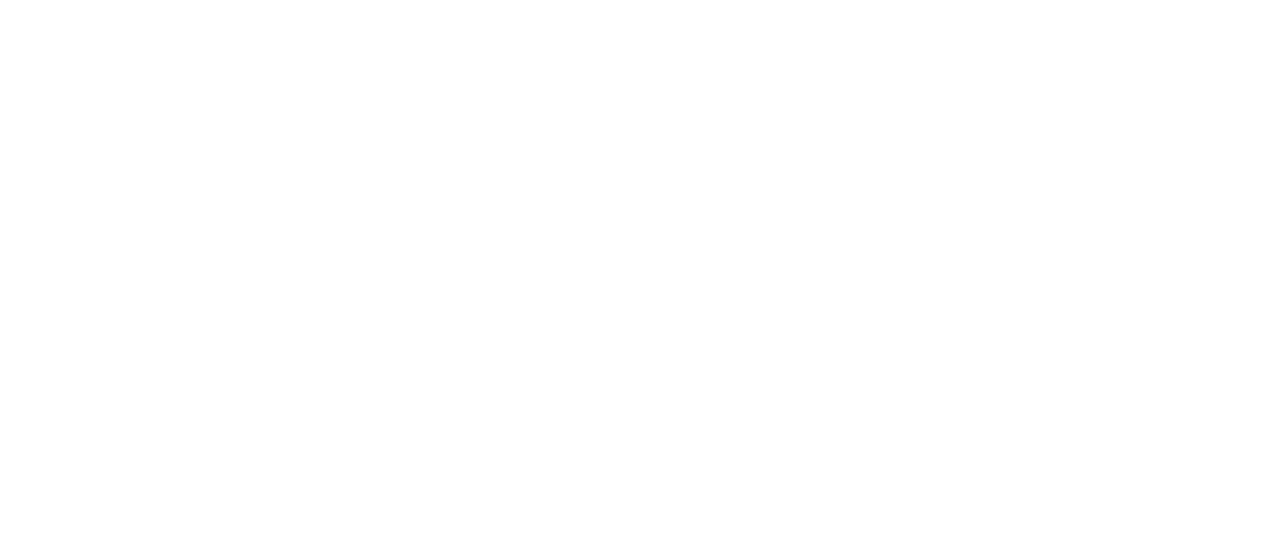
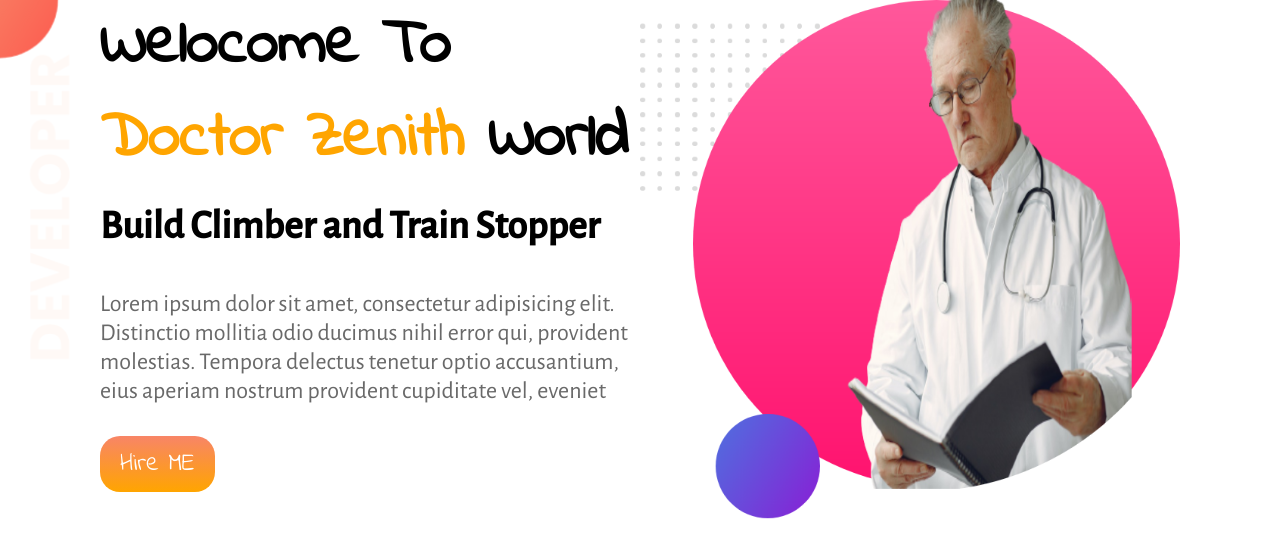
Before and after one commit to shafinrahman912/developer-portfolio, a plain HTML site: page index.html in a window 1280 px wide. Drawn offline with nearby package versions, Linux system fonts and the light colour scheme; a web font is replaced by a local one.

Commit message:
intro-added

```diff
--- a/css/style.css
+++ b/css/style.css
@@ -1,6 +1,66 @@
+* {
+    margin: 0;
+    padding: 0;
+
+}
+
 body {
 
     font-family: 'Alegreya Sans', sans-serif;
-    font-family: 'Fuggles', cursive;
+    /* font-family: 'Fuggles', cursive;
+    font-family: 'Indie Flower', cursive; */
+}
+/* intro started */
+.similar-width {
+    width: 50%;
+}
+.intro{
+    background-image: url(../images/top-banner.png);
+    background-repeat: no-repeat;
+
+}
+
+.container {
+    display: flex;
+    margin: 0 100px;
+}
+
+.intro-heading h1 {
+    font-size: 8vh;
     font-family: 'Indie Flower', cursive;
 }
+
+.intro-heading h1 span {
+    color: #FFA500;
+}
+
+.intro-heading h3 {
+    font-size: 5vh;
+    font-family: 'Alegreya Sans', sans-serif;
+    margin: 2vh 0;
+}
+
+.intro-body p{
+    font-size: 3vh;
+    padding: 20px 0;
+    margin: 20px 0;
+    color:#696969
+}
+
+
+.hire-me-btn {
+    text-decoration: none;
+    background-image: linear-gradient(#F88567, #FFA500);
+    border-radius: 20px;
+    font-size: 25px;
+    font-family: 'Indie Flower', cursive;
+    padding: 10px 20px;
+    color: white;
+
+
+}
+
+.intro-img img {
+    width: 100%;
+
+}
--- a/index.html
+++ b/index.html
@@ -11,11 +11,52 @@
         href="https://fonts.googleapis.com/css2?family=Alegreya+Sans:ital,wght@0,400;0,500;1,400&family=Fuggles&family=Indie+Flower&display=swap"
         rel="stylesheet">
     <link rel="stylesheet" href="css/style.css">
+    <link rel="shortcut icon" href="images/my-bg3.png" type="image/x-icon">
 
-    <title>Document</title>
+    <title>Doctor's Intro</title>
 </head>
 
 <body>
+    <!-- intro section started -->
+    <section class="intro">
+        <div class="container">
+            <div class="intro-desciption  similar-width">
+                <div class="intro-heading">
+                    <h1>Welocome To</h1>
+                    <h1><span>Doctor Zenith</span> World</h1>
+                    <h3>Build Climber and Train Stopper</h3>
+                </div>
+                <div class="intro-body">
+                    <p> Lorem ipsum dolor sit amet, consectetur adipisicing elit. Distinctio mollitia odio ducimus nihil
+                        error qui, provident molestias. Tempora delectus tenetur optio accusantium, eius aperiam nostrum
+                        provident cupiditate vel, eveniet
+                    </p>
+                    <a class="hire-me-btn" href="https://github.com/shafinrahman912" target="_blank">Hire ME</a>
+
+                </div>
+            </div>
+
+            <div class="intro-img similar-width">
+                <img src="images/my-bg3.png" alt="Doctor's pic">
+
+            </div>
+        </div>
+    </section>
+
+
+
+    <!-- intro section end -->
+
+
+
+
+
+
+
+
+
+
+
 
 </body>
 
```
